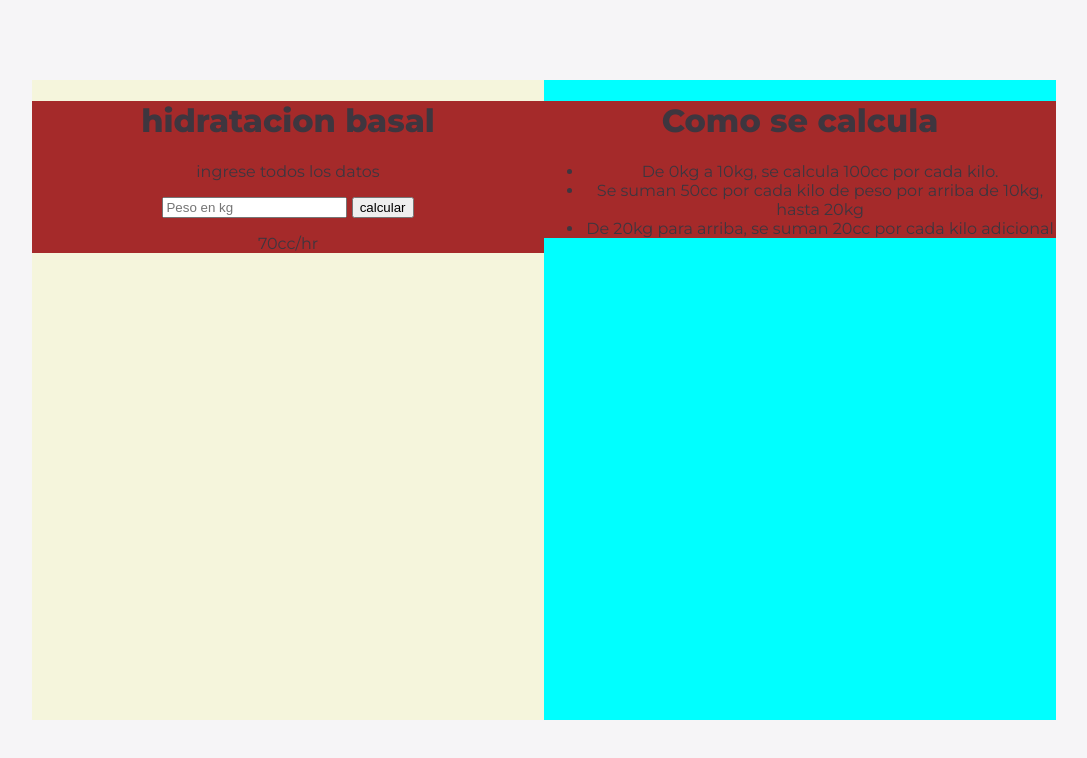
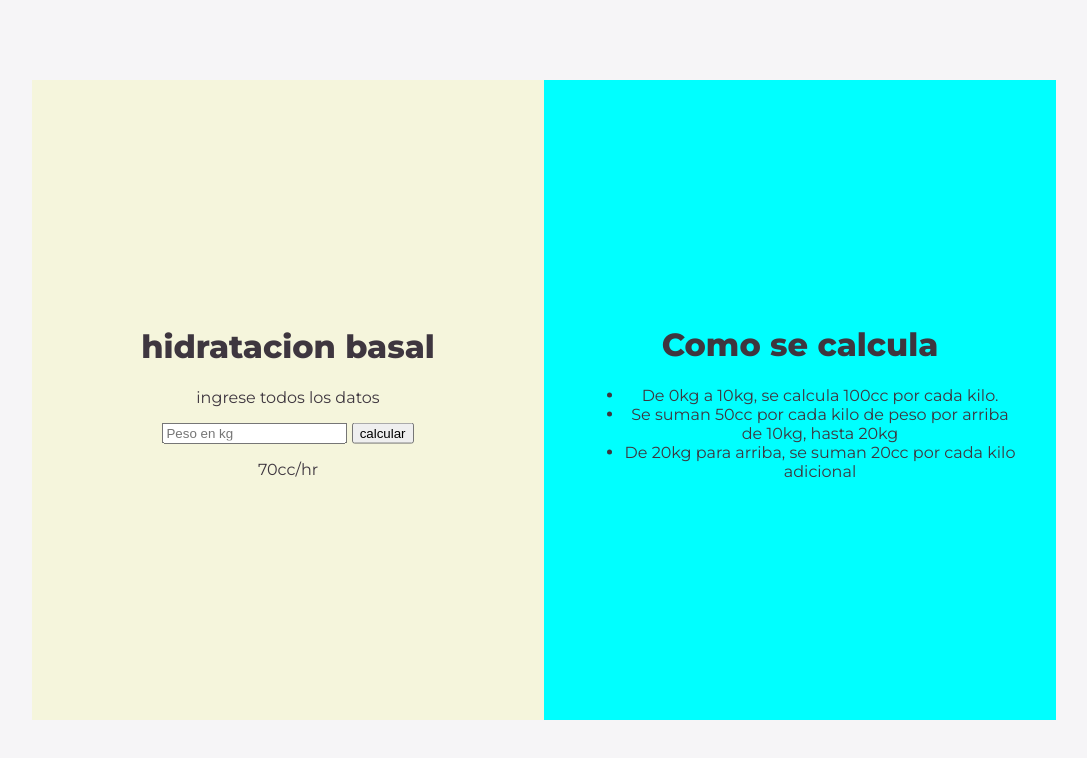
Before and after one commit to Maria-VB/calculadora-basal-, a plain HTML site: page index.html in a window 1280 px wide. Shown: the whole page, without its empty margins (96-1183 px from the left). Drawn offline with Linux system fonts and the light colour scheme.

Commit message:
HTML Y CSS CASI CASI TERMINADO

```diff
--- a/style.css
+++ b/style.css
@@ -30,5 +30,10 @@ body{
 
 }
 .contenido{
-    background-color: brown;
+    /* Estas tres lineas van a centrar el contenido verticalmente dentro de cada div */
+    position: relative;
+    top: 50%;
+    transform: translateY(-50%);
+    overflow: hidden;
+    padding: 40px;
 }
```
